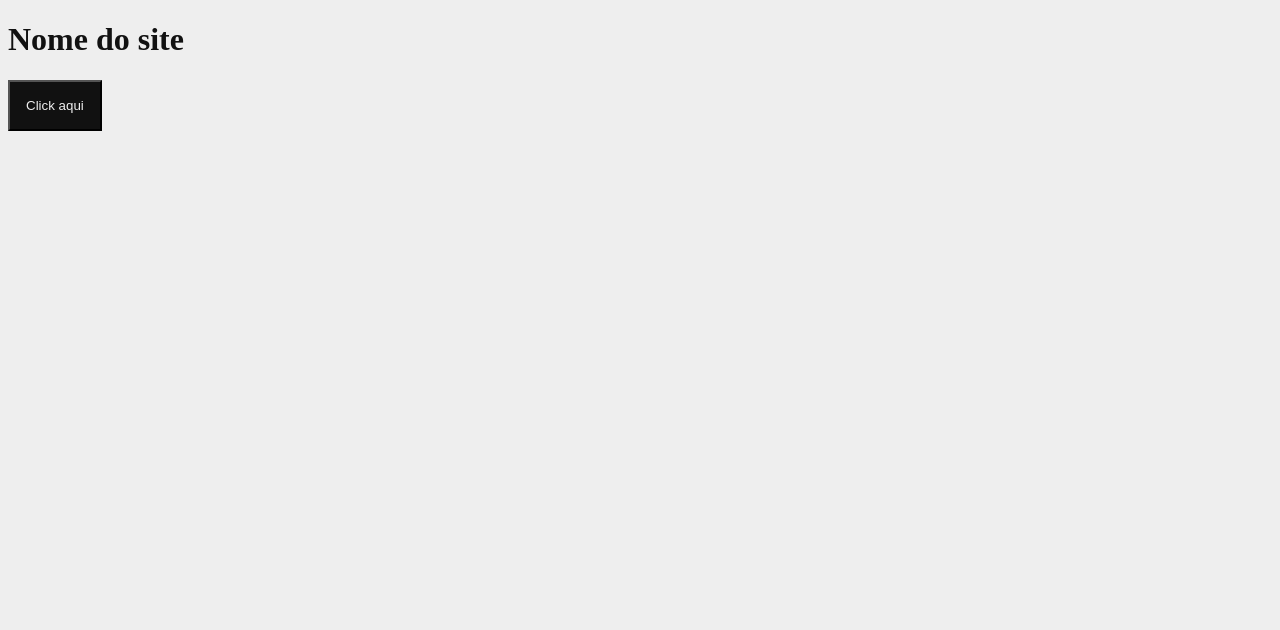
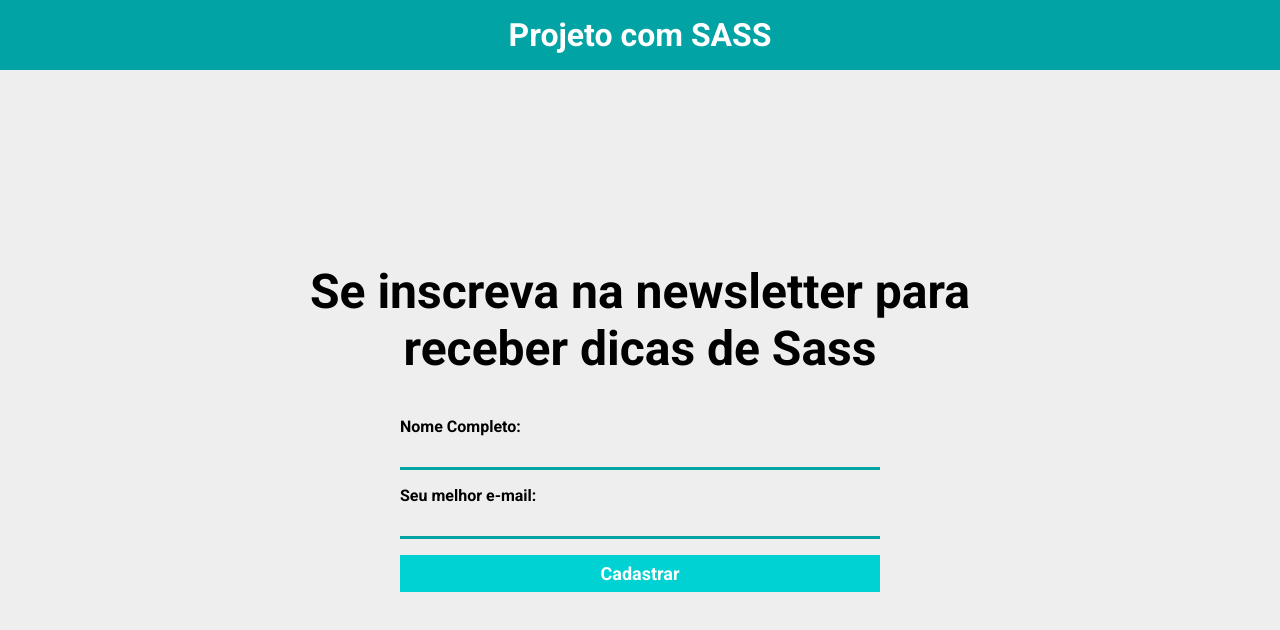
Before and after one commit to MireliAraujo/Introducao-Sass, a website: page index.html in a window 1280 px wide. Drawn offline with Linux system fonts and the light colour scheme.

Commit message:
atualização de conteúdo

```diff
--- a/index.html
+++ b/index.html
@@ -3,15 +3,27 @@
 <head>
     <meta charset="UTF-8">
     <meta name="viewport" content="width=device-width, initial-scale=1.0">
+    <link rel="preconnect" href="https://fonts.googleapis.com">
+    <link rel="preconnect" href="https://fonts.gstatic.com" crossorigin>
+    <link href="https://fonts.googleapis.com/css2?family=Roboto:wght@400;700&display=swap" rel="stylesheet">
     <link rel="stylesheet" href="build/main.css">
-    <title>Document</title>
+    <title>Projeto com SASS</title>
 </head>
 <body>
     <header>
         <div class="container">
-            <h1>Nome do site</h1>
+            <h1>Projeto com SASS</h1>
         </div>
     </header>
-    <button type="button">Click aqui</button>
+    <div class="form-container container">
+        <h2>Se inscreva na newsletter para receber dicas de Sass</h2>
+        <form >
+            <label for="nome-completo">Nome Completo: </label>
+            <input type="text" id="nome-completo">
+            <label for="email">Seu melhor e-mail: </label>
+            <input type="email" id="email">
+            <button type="submit">Cadastrar</button>
+        </form>
+    </div>
 </body>
 </html>
--- /dev/null
+++ b/source/config/reset.scss
@@ -0,0 +1,8 @@
+@use 'variaveis';
+
+* {
+    box-sizing: border-box;
+    margin: 0;
+    padding: 0;
+    font-family: variaveis.$fontPrincipal;
+}
--- /dev/null
+++ b/source/config/variaveis.scss
@@ -0,0 +1,11 @@
+// fonts
+$fontPrincipal: 'Roboto', sans-serif;
+
+// Esquema de cores
+$corFundo: #c8d6e5;
+$corPrincipal: #01a3a4;
+$corSecundaria: #00d2d3;
+
+// Breakpoints
+$mobile: 767px;
+$tiblet: 1023px;
--- a/source/main.scss
+++ b/source/main.scss
@@ -1,24 +1,82 @@
-$corPrincipal: #eee;
-$corSecundaria: #111;
+@use 'config/reset.scss';
+@use 'config/variaveis';
+@use 'sass:math';
 
-body{
-    background-color: $corPrincipal;
+@mixin elementoForm($margin: 16px) {
+    padding: 8px;
+    display: block;
+    width: 100%;
+    margin-bottom: $margin;
+}
+@function pixelParaEm($alvoEmPixel, $contextoEmPixel: 16px) {
+    @return math.div($alvoEmPixel, $contextoEmPixel)+em;
 }
 
-header {
-    background-color: $corPrincipal;
-    h1{
-        color: $corSecundaria;
+body {
+    background-color: #eee;
+}
+
+.container {
+    max-width: 1024px;
+    widows: 100%;
+    margin: 0 auto;
+}
+
+header{
+    padding: 16px 0;
+    background-color: variaveis.$corPrincipal;
+    color: #fff;
+    text-align: center;
+}
+
+.form-container {
+    height: calc(100vh - 70px);
+    display: flex;
+    flex-direction: column;
+    align-items: center;
+    justify-content: center;
+    max-width: 760px;
+
+    h2{
+        font-size: pixelParaEm(48px);
+        text-align: center;
+    }
+
+    form{
+        width: 100%;
+        max-width: 480px;
+        margin-top: 40px;
+
+        label{
+            font-weight: bold;
+            cursor: pointer;
+        }
+
+        input{
+            @include elementoForm();
+            background-color: transparent;
+            border: none;
+            border-bottom: 3px solid variaveis.$corPrincipal;
+        }
+        button {
+            @include elementoForm();
+            background-color: variaveis.$corSecundaria;
+            font-size: 18px;
+            font-weight: bold;
+            border: none;
+            cursor: pointer;
+            color: #fff;
+
+            &:hover {
+                background-color: lighten(variaveis.$corSecundaria, 15%);
+            }
+        }
     }
 }
 
-button{
-    padding: 16px;
-    background-color: $corSecundaria;
-    color: $corPrincipal;
 
-    &e:hover{
-        background-color: $corPrincipal;
-        color: $corSecundaria;
+@media screen and (max-width: variaveis.$mobile){
+    .container {
+        max-width: 80%;
     }
 }
```
Also changed, not shown: build/main.css, 1 other file.
